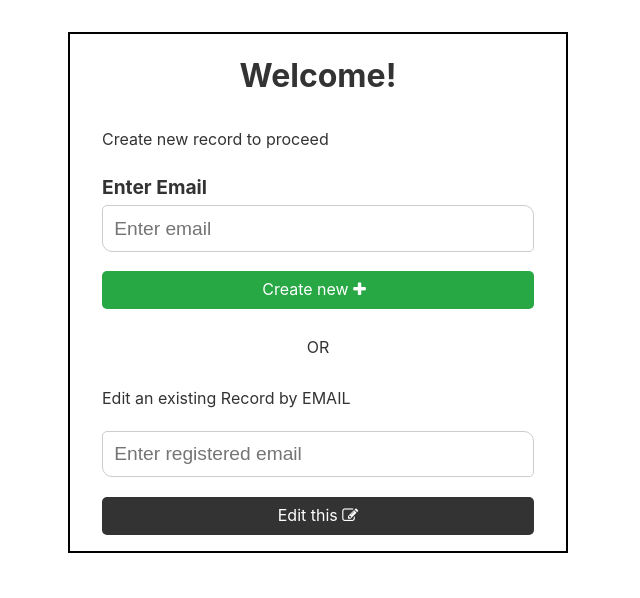
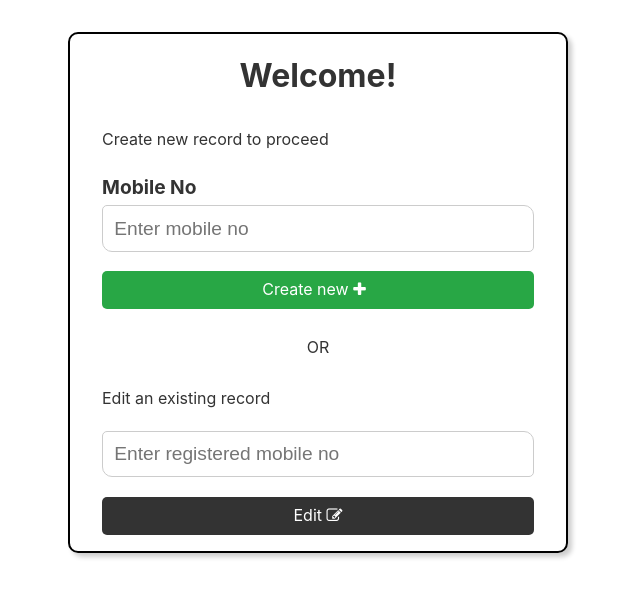
Before and after one commit to amanpatniajmer/family-tree, a React (Create React App) app: page / in a window 1280 px wide. Shown: the top 598 px of the page, without its empty margins (322-962 px from the left). Built offline with nearby package versions, Linux system fonts and the light colour scheme.

Commit message:
Image upload progress bar fixed, ErrorBoundary added

```diff
--- a/src/App.css
+++ b/src/App.css
@@ -464,6 +464,7 @@ label {
 
 input[type="text"],
 input[type="file"],
+input[type="phone"],
 input[type="number"],
 input[type="email"],
 input[type="password"],
@@ -499,6 +500,8 @@ button {
   padding: 1rem 2rem;
   width: 100%;
   border: 2px solid black;
+  border-radius: 10px;
+  box-shadow: 4px 4px 5px rgb(0 0 0 / 20%);
 }
 
 .form-container h1,
--- a/src/App.js
+++ b/src/App.js
@@ -5,6 +5,7 @@ import { BrowserRouter as Router, Switch, Route } from "react-router-dom";
 import { ContextProvider } from './context/Context';
 import New from './components/New';
 import Tree from './components/Tree';
+import ErrorBoundary from "./components/ErrorBoundary";
 /* import Tree from './Tree'; */
 
 function App() {
@@ -22,6 +23,7 @@ function App() {
 
   }, [])
   return (
+    <ErrorBoundary>
     <Router>
       <ContextProvider>
         <Switch>
@@ -34,6 +36,7 @@ function App() {
         </Switch>
       </ContextProvider>
     </Router>
+    </ErrorBoundary>
   );
 }
 
--- /dev/null
+++ b/src/components/ErrorBoundary.js
@@ -0,0 +1,46 @@
+import React from 'react';
+class ErrorBoundary extends React.Component {
+  constructor(props) {
+    super(props);
+    this.state = { hasError: false };
+  }
+
+  static getDerivedStateFromError(error) {
+    // Update state so the next render will show the fallback UI.
+    return { hasError: true };
+  }
+
+  /* componentDidCatch(error, errorInfo) {
+    // You can also log the error to an error reporting service
+    console
+  } */
+
+  render() {
+    if (this.state.hasError) {
+      // You can render any custom fallback UI
+      return <div style={{padding:"10px"}}>
+        <h1>Something went wrong.</h1>
+        <br/>
+        <h2 style={{textAlign:"left"}}>Possible Solutions:</h2>
+        <ul>
+          <li>
+            Login again.
+          </li>
+          <li>
+            Provide valid parameters(URL and user inputs).
+          </li>
+          <li>
+            Check Internet connectivity.
+          </li>
+        </ul>
+        <br/>
+        <br/>
+        <h5>Contact <code>amanpatniajmer@gmail.com</code>, if problem persists.</h5>
+      </div>;
+    }
+
+    return this.props.children;
+  }
+}
+
+export default ErrorBoundary
--- a/src/components/Fields.js
+++ b/src/components/Fields.js
@@ -4,7 +4,6 @@ import { useHistory } from 'react-router-dom'
 
 const Fields = ({ person, setperson, refe, location }) => {
     const history = useHistory();
-    const [showimage, setshowimage] = useState(true)
     const [status, setstatus] = useState(0)
     const { name, gender, noc, partner, children, imageURL } = person;
     useEffect(() => {
@@ -21,7 +20,7 @@ const Fields = ({ person, setperson, refe, location }) => {
         database().ref(refe).update(person).then((result) => {
             console.log("Success", result)
             setLoading(false)
-            history.goBack()
+            history.push(`/add?path=${location}`)
         })
     }
     return (<>
@@ -55,27 +54,31 @@ const Fields = ({ person, setperson, refe, location }) => {
             <label>Passport/close-up pic</label>
             <br />
 
-            {showimage && imageURL ? <button type="button" className="btn" onClick={()=>setshowimage(false)}>Change Picture</button>
+            {imageURL ?
+            <>
+            <img src={imageURL} className="round-img logo" alt="l" /><br/>
+            <button type="button" className="btn" onClick={()=>setperson((prev) => ({ ...prev, imageURL: '' }))}>Change Picture</button></>
             :<input type="file" name="imageURL" accept="image/*"
                 onChange={(e) => {
                     const val = e.target.files[0];
-                    console.log(val)
                     var task=storage().ref(refe).put(val)
                     task.on('state_changed',(snapshot) => {
                         setstatus(snapshot.bytesTransferred*100/snapshot.totalBytes)
                     },(err)=>{
                         if(err) console.error(err)
                         else {
-                        task.snapshot.ref.getDownloadURL().then((result)=>{
-                            console.log(result)
-                            setperson((prev) => ({ ...prev, imageURL: result }))
+
+                    }
+                    })
+                    task.then((snapshot)=>{
+                        snapshot.ref.getDownloadURL().then((result)=>{
+                        console.log(result)
+                        setperson((prev) => ({ ...prev, imageURL: result }))
                         })
-                    }
                     })
                 }}
             />}
-            {status===100 || status===0 ? <img src={imageURL} className="round-img logo" alt="l" />
-            :
+            {imageURL==='' &&
             status>0 && <progress value={status} max="100" style={{width:"100%"}}/>}
             <br/>
             <label>Partner Name</label>
--- a/src/components/Form.js
+++ b/src/components/Form.js
@@ -71,20 +71,23 @@ const Form = ({ location }) => {
     return (
         <div>
             <div className="form-container">
+
                 {
                     path && path.map((item, index) => {
                         return <span key={path.slice(0, index + 1).join('/')} >
                             <a href={`/add?path=${path.slice(0, index + 1).join('/')}`}>
-
                                 <span className="text-light">{
                                     //eslint-disable-next-line
-                                (partialpath && eval(partialpath[index]+".name")) || item} </span>
+                                (partialpath && eval(partialpath[index]+".name")
+
+                                ) || item} </span>
                             </a>
                             / </span>
                     })
                 }
                 <br/>
                 <button className="btn btn-dark" onClick={()=>{history.goBack()}}> Go Back</button>
+                <button className="btn btn-white" style={{float:"right"}}onClick={()=>{localStorage.removeItem('id'); history.push('/');}}> Logout <i className="fa fa-sign-out" style={{margin:"0"}}/></button>
                 {person && (!person.children || mode === "edit" ?
                     <Fields refe={ref} location={completepath} person={person} setperson={setperson} />
                     :
--- a/src/components/Links.js
+++ b/src/components/Links.js
@@ -13,19 +13,27 @@ const Links = ({ person, setperson, location, refe }) => {
     }
 
     return (
+        <>
         <div>
-            <div className="container badge-success" style={{ display: "flex", flexDirection: "column", justifyContent: "space-between" }}>
+            <div className="container alert-success" style={{position:"relative",width:"100%", display: "flex", flexDirection: "column", justifyContent: "space-between" }}>
                 <h3 style={{ borderBottom: "1px solid #ececec" }}>
                     <span>Parent</span>
                     <span style={{ float: "right" }}>
                         <a href={`/add?path=${location}&mode=edit`}><i className="btn fa fa-edit" style={{ margin: "0" }} /></a>
                     </span>
                 </h3>
+                <div  style={{position:"relative", display: "flex", flexDirection: "column", justifyContent: "space-between" }}>
+                    {person.imageURL &&
+                    <img src={person.imageURL} style={{position:"absolute",top:6,right:0}} className="round-img logo" alt="l" />
+                    }
                 <span>Name: {person.name}</span>
                 <span>Gender: {person.gender}</span>
                 <span>Partner: {person.partner}</span>
+                </div>
             </div>
             <br/>
+            </div>
+            <div>
             <h3 style={{ borderBottom: "1px solid #ececec" }}>Children</h3>
             {   person.children &&
                 person.children.map((i, index) => {
@@ -63,6 +71,7 @@ const Links = ({ person, setperson, location, refe }) => {
             }
 
         </div>
+        </>
     )
 }
 
--- a/src/components/New.js
+++ b/src/components/New.js
@@ -1,11 +1,11 @@
 import React, { useEffect, useContext, useState } from 'react'
-import {database} from '../Firebase'
+import { database } from '../Firebase'
 import { useHistory } from 'react-router-dom'
 import { Context } from "../context/Context";
 
 const New = () => {
     const [id, setid] = useState('');
-    const [email, setemail] = useState('');
+    const [phone, setphone] = useState('');
     //eslint-disable-next-line
     const [loading, setloading] = useContext(Context)
     useEffect(() => {
@@ -13,11 +13,12 @@ const New = () => {
         //eslint-disable-next-line
     }, [])
     const history = useHistory();
-    const newRecord = () => {
+    const newRecord = (e) => {
+        e.preventDefault();
         setloading(true)
 
-        database().ref('users/' + email.replace(/\./g,'')).update(
-            { name: '', gender: 'Male', partner: '', noc: 0, imageURL:'',children: null },
+        database().ref('users/' + phone.replace(/\./g, '')).update(
+            { name: '', gender: 'Male', partner: '', noc: 0, imageURL: '', children: null },
             (error) => {
                 if (error) {
                     setloading(false)
@@ -25,17 +26,18 @@ const New = () => {
                 }
                 else {
                     setloading(false)
-                    localStorage.setItem('id', email.replace(/\./g,''))
+                    localStorage.setItem('id', phone.replace(/\./g, ''))
                     console.log('Done')
                     history.push(`/add?path=${localStorage.getItem('id')}&mode=edit`)
                 }
-        })
+            })
 
     }
 
-    const editRecord = () => {
+    const editRecord = (e) => {
+        e.preventDefault();
         setloading(true)
-        localStorage.setItem('id', id.replace(/\./g,''))
+        localStorage.setItem('id', id.replace(/\./g, ''))
         console.log('Done')
         history.push(`/add?path=${localStorage.getItem('id')}`)
 
@@ -46,27 +48,28 @@ const New = () => {
             <br />
 
             <span className="">Create new record to proceed</span>
+            <form onSubmit={newRecord}>
             <div className="form-group">
-                <label className="">Enter Email</label>
-                <input type="email" value={email} onChange={(e) => {
+                <label className="">Mobile No</label>
+                <input type="phone" maxLength="10" minLength="10" value={phone} onChange={(e) => {
                     const val = e.target.value;
-                    setemail(val)
-                }} placeholder="Enter email" />
+                    setphone(val)
+                }} placeholder="Enter mobile no" />
             </div>
-            <button onClick={newRecord} className="btn btn-block btn-success"> Create new <i className="fa fa-plus" /> </button>
-
+            <button type="submit" className="btn btn-block btn-success"> Create new <i className="fa fa-plus" /> </button>
+            </form>
             <br />
             <center>OR</center>
             <br />
-            <span className="">Edit an existing Record by EMAIL</span>
-            <div>
-                <input type="email" value={id} onChange={(e) => {
+            <span className="">Edit an existing record</span>
+            <form onSubmit={editRecord}>
+                <input type="phone" maxLength="10" minLength="10" value={id} onChange={(e) => {
                     const val = e.target.value;
                     setid(val)
-                }} placeholder="Enter registered email" />
-                <button onClick={editRecord} className="btn btn-dark btn-block" style={{ marginRight: "0" }}>
-                    <span className="optional">Edit this</span> <i className="fa fa-edit" style={{ marginRight: "0" }} /> </button>
-            </div>
+                }} placeholder="Enter registered mobile no" />
+                <button type="submit" className="btn btn-dark btn-block" style={{ marginRight: "0" }}>
+                    <span className="optional">Edit </span> <i className="fa fa-edit" style={{ marginRight: "0" }} /> </button>
+            </form>
         </div>
     )
 }
```
Also changed, not shown: 1 other file (tests, documents, lock files or other folders).
